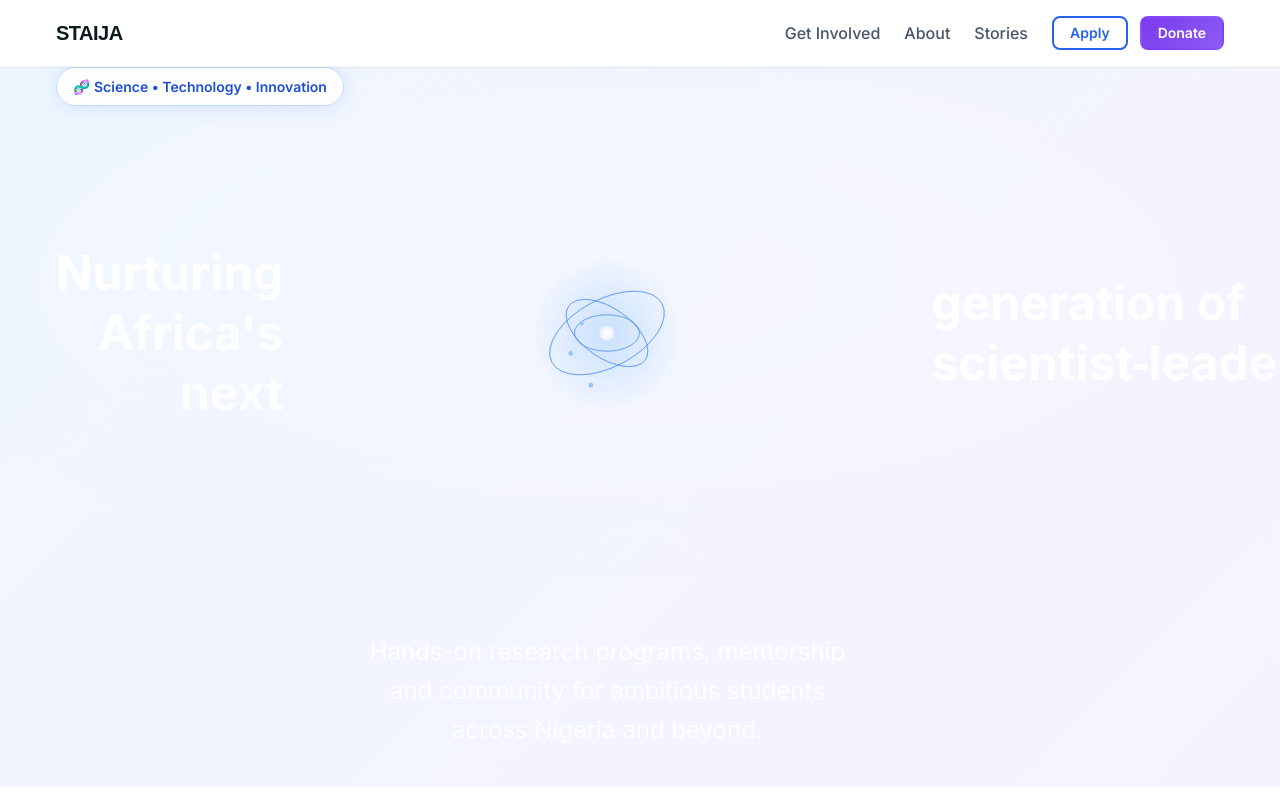
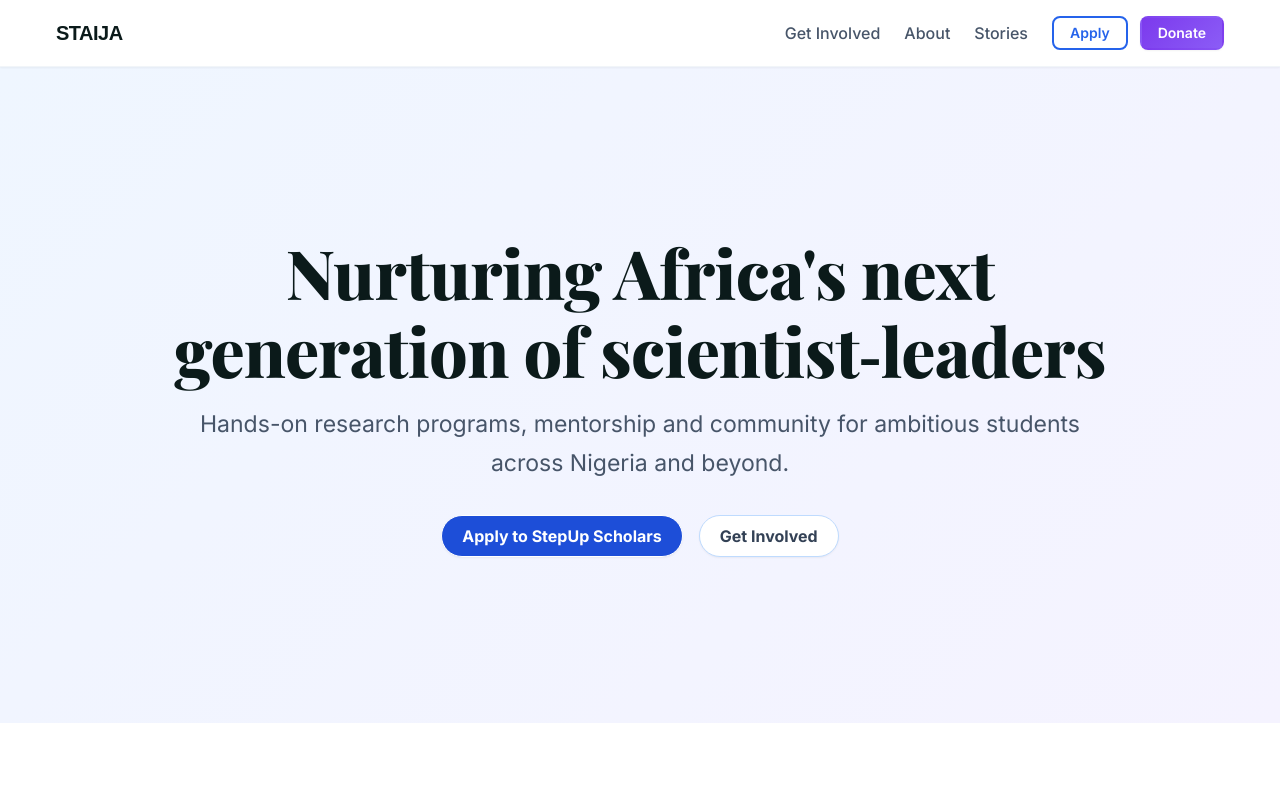
Before and after one commit to Builder106/STAIJA, a Vue app: page / in a window 1280 px wide. Shown: the top 800 px of the page. Built offline with nearby package versions, Linux system fonts and the light colour scheme.

Commit message:
Redid hero sectionn

```diff
--- a/src/components/Hero.vue
+++ b/src/components/Hero.vue
@@ -1,7 +1,4 @@
 <script setup lang="ts">
-import { onMounted, ref } from 'vue'
-import MoleculeField from './MoleculeField.vue'
-
 const props = defineProps<{
   title: string
   subtitle?: string
@@ -11,323 +8,115 @@ const props = defineProps<{
   secondaryCtaHref?: string
   backgroundImageUrl?: string
 }>()
-
-const prefersReducedMotion = window.matchMedia('(prefers-reduced-motion: reduce)').matches
-const heroRef = ref<HTMLElement | null>(null)
-const parallaxY = ref(0)
-const pointerX = ref(0)
-const pointerY = ref(0)
-
-onMounted(() => {
-  if (prefersReducedMotion) return
-  const onScroll = () => {
-    if (!heroRef.value) return
-    const rect = heroRef.value.getBoundingClientRect()
-    const viewportHeight = window.innerHeight || document.documentElement.clientHeight
-    const visible = Math.max(0, Math.min(rect.height, viewportHeight - rect.top))
-
-    // Background parallax
-    parallaxY.value = -(rect.top * 0.2)
-    heroRef.value.style.setProperty('--parallax-y', `${parallaxY.value}px`)
-
-    // Molecule parallax (lighter movement)
-    const moleculeParallax = -(rect.top * 0.08)
-    heroRef.value.style.setProperty('--molecule-parallax', `${moleculeParallax}px`)
-  }
-  onScroll()
-  window.addEventListener('scroll', onScroll, { passive: true })
-
-  const onPointerMove = (e: PointerEvent) => {
-    if (!heroRef.value) return
-    const rect = heroRef.value.getBoundingClientRect()
-    const px = ((e.clientX - rect.left) / rect.width - 0.5) * 6 // -3..3deg
-    const py = ((e.clientY - rect.top) / rect.height - 0.5) * 6
-    heroRef.value.style.setProperty('--parallax-rot-x', `${-py}deg`)
-    heroRef.value.style.setProperty('--parallax-rot-y', `${px}deg`)
-  }
-  heroRef.value?.addEventListener('pointermove', onPointerMove, { passive: true })
-})
 </script>
 
 <template>
-  <section class="hero" ref="heroRef">
-    <div class="hero-background">
-      <!-- background layer only; molecule moved into grid for layout control -->
-    </div>
+  <section class="hero" :style="props.backgroundImageUrl ? { backgroundImage: `linear-gradient(rgba(10,14,23,0.55), rgba(10,14,23,0.55)), url(${props.backgroundImageUrl})` } : {}">
     <div class="container">
-      <div class="hero-content">
-        <div class="hero-badge">
-          <span class="badge-text">🧬 Science • Technology • Innovation</span>
+      <div class="hero-inner" aria-labelledby="hero-heading">
+        <h1 id="hero-heading" class="hero-title">{{ props.title || "Nurturing Africa's next generation of scientist‑leaders" }}</h1>
+        <p v-if="subtitle" class="hero-subtitle">{{ subtitle }}</p>
+        <div class="hero-actions">
+          <RouterLink class="btn btn-primary" :to="ctaHref || '/apply'">{{ ctaText || 'Apply' }}</RouterLink>
+          <RouterLink class="btn btn-secondary" :to="secondaryCtaHref || '/donate'">{{ secondaryCtaText || 'Donate' }}</RouterLink>
         </div>
-
-        <!-- 3-column grid for headline and molecule -->
-        <div class="hero-grid">
-          <div class="headline-left">
-            <span class="headline-text">Nurturing Africa's next</span>
-          </div>
-          <div class="molecule-container">
-            <MoleculeField />
-          </div>
-          <div class="headline-right">
-            <span class="headline-text">generation of scientist‑leaders</span>
-          </div>
-          <div class="subheading-container">
-        <p v-if="subtitle" class="hero-subtitle">{{ subtitle }}</p>
-          </div>
-        </div>
-
-        <!-- CTAs temporarily removed to spotlight molecule field -->
       </div>
     </div>
   </section>
 </template>
 
 <style scoped>
-
 .hero {
   position: relative;
-  padding: var(--space-24) 0 var(--space-20);
-  overflow: hidden;
-  background: linear-gradient(135deg, var(--primary-50) 0%, var(--secondary-50) 100%);
-  min-height: 80vh;
+  width: 100%;
+  min-height: 72vh;
+  display: flex;
+  align-items: center;
+  background: linear-gradient(135deg, var(--primary-50), var(--secondary-50));
+  background-size: cover;
+  background-position: center;
 }
 
-.hero-background {
-  position: absolute;
-  inset: 0;
-  z-index: 0;
-  will-change: transform;
-  transform: translateY(var(--parallax-y, 0px)) rotateX(var(--parallax-rot-x, 0deg)) rotateY(var(--parallax-rot-y, 0deg));
-  pointer-events: none;
-}
-
-.hero-content {
-  position: relative;
-  z-index: 1;
-  text-align: left;
-  max-width: 1400px;
-  margin: 0;
-  animation: fadeInUp 1s ease-out;
-}
-
-/* soft vignette around content for readability */
 .hero::after {
   content: '';
   position: absolute;
   inset: 0;
-  background: radial-gradient(1100px 420px at 50% 30%, rgba(255,255,255,0.28), rgba(255,255,255,0) 70%);
   pointer-events: none;
 }
 
-.hero-badge {
-  display: inline-flex;
-  align-items: center;
-  padding: var(--space-2) var(--space-4);
-  background: rgba(255,255,255,0.9);
-  border: 1px solid var(--primary-200);
-  border-radius: var(--radius-full);
-  box-shadow: var(--shadow-glow);
-  margin-bottom: var(--space-8);
-  backdrop-filter: blur(10px);
+.hero-inner {
+  position: relative;
+  max-width: 1000px;
+  margin: 0 auto;
+  padding: 0 var(--space-6);
+  text-align: center;
 }
 
-.badge-text {
-  font-size: var(--text-sm);
-  font-weight: 600;
-  color: var(--primary-700);
+.hero-title {
+  font-size: clamp(2rem, 5vw, 3.5rem);
+  font-weight: 900;
+  line-height: 1.15;
+  letter-spacing: -0.01em;
+  color: var(--neutral-900);
+  margin: 0 0 var(--space-4) 0;
 }
 
-/* 3-column grid layout */
-.hero-grid {
-  display: grid;
-  grid-template-columns: 1fr auto 1fr;
-  grid-template-rows: auto auto;
-  grid-template-areas:
-    "headline-left molecule headline-right"
-    ". subheading .";
-  gap: calc(var(--space-16) / 2);
-  align-items: center;
-  justify-items: center;
-  position: relative;
-  min-height: 200px;
+.hero-subtitle {
+  font-size: clamp(1.0625rem, 2.2vw, 1.375rem);
+  color: var(--neutral-700);
+  line-height: 1.7;
+  margin: 0 auto;
+  max-width: 900px;
 }
 
-.headline-left {
-  grid-area: headline-left;
-  text-align: right;
-  justify-self: end;
-}
-
-.headline-right {
-  grid-area: headline-right;
-  text-align: left;
-  justify-self: start;
-}
-
-.molecule-container {
-  grid-area: molecule;
-  position: relative;
-  width: 420px;
-  height: 315px;
-  display: flex;
+.hero-actions {
+  margin-top: var(--space-8);
+  display: inline-flex;
+  gap: var(--space-4);
+  flex-wrap: wrap;
   align-items: center;
   justify-content: center;
 }
 
-.subheading-container {
-  grid-area: subheading;
-  text-align: center;
-  margin-top: var(--space-4);
+.btn {
+  display: inline-flex;
+  align-items: center;
+  justify-content: center;
+  padding: var(--space-3) var(--space-5);
+  border-radius: var(--radius-full);
+  font-weight: 700;
+  text-decoration: none;
+  border: 1px solid transparent;
 }
 
-/* Headline text styling */
-.headline-text {
-  font-size: var(--text-4xl);
-  font-weight: 800;
-  line-height: var(--leading-tight);
-  background: linear-gradient(135deg, #ffffff 0%, rgba(255,255,255,0.8) 100%);
-  background-clip: text;
-  -webkit-background-clip: text;
-  -webkit-text-fill-color: transparent;
-  text-shadow: none;
-  display: inline-block;
-  position: relative;
+.btn-primary {
+  background: var(--primary-700);
+  color: white;
+  border-color: var(--primary-800);
 }
 
-/* remove extra blur layer behind headline to avoid hazy look */
+.btn-primary:hover { background: var(--primary-800); }
 
-.hero-subtitle {
-  font-size: var(--text-xl);
-  color: rgba(255,255,255,0.9);
-  line-height: var(--leading-relaxed);
-  margin: 0;
-  max-width: 500px;
-  text-shadow: none;
+.btn-secondary {
+  background: white;
+  color: var(--primary-800);
+  border-color: var(--primary-200);
 }
 
-@keyframes fadeInUp {
-  from {
-    opacity: 0;
-    transform: translateY(30px);
-  }
-  to {
-    opacity: 1;
-    transform: translateY(0);
-  }
+.btn-secondary:hover { background: var(--primary-50); }
+
+.btn:focus-visible {
+  outline: 3px solid var(--secondary-400);
+  outline-offset: 2px;
 }
 
-/* Responsive Design */
-
-/* Large desktop: ≥1024px */
 @media (min-width: 1024px) {
-  .hero {
-    min-height: 90vh;
-    padding: var(--space-28) 0 var(--space-24);
-  }
-
-  .hero-grid {
-    gap: var(--space-16);
-  }
-
-  .molecule-container {
-    width: 520px;
-    height: 390px;
-  }
-
-  .headline-text {
-    font-size: var(--text-5xl);
-  }
-
-  .hero-subtitle {
-    font-size: var(--text-2xl);
-    margin-top: var(--space-6);
-  }
+  .hero { min-height: 82vh; }
+  .hero-title { font-size: clamp(3rem, 5.5vw, 4.25rem); }
+  .hero-subtitle { font-size: clamp(1.125rem, 1.8vw, 1.5rem); }
 }
 
-/* Medium screens: 640px - 1024px */
-@media (min-width: 640px) and (max-width: 1023px) {
-  .hero {
-    min-height: 80vh;
-    padding: var(--space-20) 0 var(--space-16);
-  }
-
-  .hero-grid {
-    gap: var(--space-8);
-  }
-
-  .molecule-container {
-    width: 380px;
-    height: 285px;
-  }
-
-  .headline-text {
-    font-size: var(--text-4xl);
-  }
-}
-
-/* Small screens: <640px */
 @media (max-width: 639px) {
-  .hero {
-    padding: var(--space-16) 0 var(--space-12);
-    min-height: 70vh;
-  }
-
-  .hero-badge {
-    margin-bottom: var(--space-6);
-  }
-
-  /* Stack layout for mobile */
-  .hero-grid {
-    display: flex;
-    flex-direction: column;
-    gap: var(--space-6);
-    text-align: center;
-  }
-
-  .headline-left,
-  .headline-right {
-    text-align: center;
-    justify-self: center;
-  }
-
-  .molecule-container {
-    width: 280px;
-    height: 210px;
-    order: 2;
-  }
-
-  .subheading-container {
-    order: 3;
-    margin-top: var(--space-2);
-  }
-
-  .headline-text {
-    font-size: var(--text-3xl);
-    display: block;
-  }
-}
-
-/* Micro-motion: Light parallax scroll for molecule */
-@media (min-width: 640px) {
-  .molecule-container {
-    transform: translateY(var(--molecule-parallax, 0px));
-    transition: transform var(--transition-slow);
-  }
-}
-
-/* Reduced motion support */
-@media (prefers-reduced-motion: reduce) {
-  .hero-content {
-    animation: none;
-  }
-
-  .hero-background {
-    transform: none;
-  }
-
-  .molecule-container {
-    transform: none;
-    transition: none;
-  }
+  .hero { min-height: 64vh; }
 }
 </style>
```
